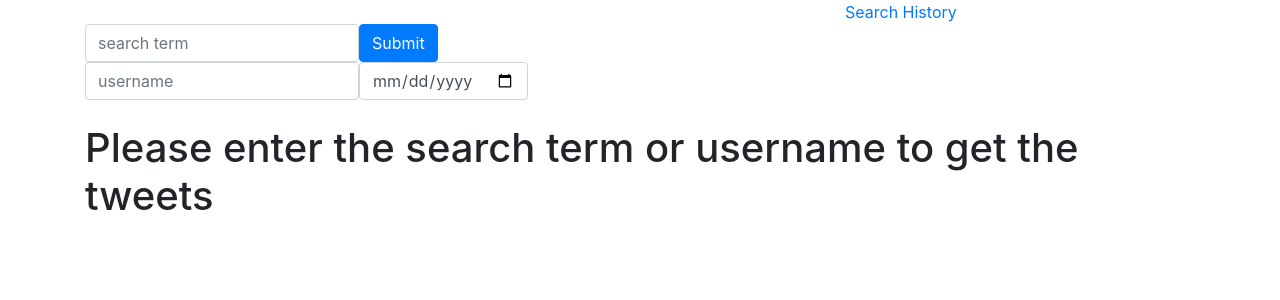
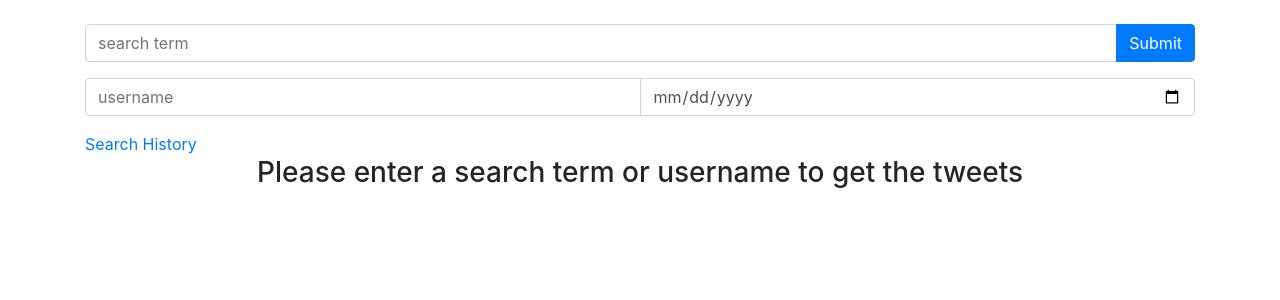
Before and after one commit to chetanya-shrimali/twitter-api, a Django app: page / in a window 1280 px wide. Shown: the top 300 px of the page. Run offline with Django 3.2, Linux system fonts and the light colour scheme; some libraries are stand-ins or nearby versions.

Commit message:
updated code

```diff
--- a/api/views.py
+++ b/api/views.py
@@ -8,6 +8,7 @@ from django.core.paginator import Paginator, EmptyPage, PageNotAnInteger
 from django.shortcuts import render, get_object_or_404
 from api.models import SearchPhrase, Tweet
 from datetime import datetime
+import pytz
 from credentials import API_KEY, API_SECRET, ACCESS_TOKEN, ACCESS_TOKEN_SECRET
 
 
@@ -23,8 +24,9 @@ def index(request):
 
     # If we have search term or username in the parameters
     if all(elem in request.GET for elem in ['search_term', 'username']):
-        sub_phrase = str(search_term) + ' ' + str(username) + ' ' + str(date)
-        phrase = sub_phrase + ' ' + str(datetime.now())
+        tz = pytz.timezone('Asia/Calcutta')
+        sub_phrase =  str(date) + ' ' + str(search_term) + ' ' + str(username)
+        phrase = sub_phrase + ' ' + str(datetime.now(tz))
         if not page:
 
 
@@ -50,7 +52,7 @@ def index(request):
 
             tweets = paginator_handler(tweets_list, page)
     else:
-        message = 'Please enter the search term or username to get the tweets'
+        message = 'Please enter a search term or username to get the tweets'
     return render(request, 'api/index.html', {'tweets': tweets, 'message': message})
 
 
--- a/templates/api/index.html
+++ b/templates/api/index.html
@@ -3,33 +3,24 @@
 {% block content %}
 
 <div class="container">
-  <div class="row">
-    <div class="col-md-8">
   <br>
     <form action="/" method="GET">
-        <div class="form-inline">
-          <div class="form-group inline">
+      <div class="input-group mb-3">
         <input type="text" name="search_term" class="form-control" id="text" placeholder="search term">
+        <div class="input-group-append">
+          <button type="submit" class="btn   btn-primary">Submit</button>
         </div>
-          <button type="submit" class="btn btn-primary">Submit</button>
       </div>
-        <div class="form-inline">
-        <div class="form-group inline">
+      <div class="input-group mb-3">
         <input type="text" name="username" class="form-control" id="username" placeholder="username">
-        </div>
-        <div class="form-group inline">
+
         <input type="date" name="date" class="form-control" id="date" placeholder="Date">
       </div>
-        </div>
     </form>
+    <a href="{% url 'api:search-history' %}"><i class="fas fa-history"></i>Search History</a>
     <br>
-    </div>
-    <div class="col-md-4">
-      <a href="{% url 'api:search-history' %}">Search History</a>
-    </div>
-  </div>
   {% if message %}
-    <h1>{{message}}</h1>
+    <h3 class='text-center'>{{message}}</h3>
   {% else %}
     <div class="table-responsive">
       <table class="table">
@@ -51,10 +42,10 @@
         </tbody>
       </table>
     </div>
-  <div class="pagination">
+  <div class="pagination text-center" style="display: block;">
     <span class="step-links">
         {% if tweets.has_previous %}
-            <button onclick='getNewUrl({{ tweets.previous_page_number }})'>previous</button>
+            <button class="btn btn-link" onclick='getNewUrl({{ tweets.previous_page_number }})'>Prev</button>
         {% endif %}
 
         <span class="current">
@@ -62,8 +53,9 @@
         </span>
 
         {% if tweets.has_next %}
-            <button onclick='getNewUrl({{ tweets.next_page_number }})' >next</button>
+            <button class="btn btn-link"  onclick='getNewUrl({{ tweets.next_page_number }})'>Next</button>
         {% endif %}
+
     </span>
   </div>
   {% endif %}
--- a/templates/base.html
+++ b/templates/base.html
@@ -30,7 +30,6 @@ function getNewUrl(data) {
   } else {
     newUrl = oldUrl + "?page=" + data_val;
   }
-  console.log(oldUrl + "\n...becomes...\n" + newUrl);
   window.location.href = newUrl;
 }
 </script>
```
Also changed, not shown: templates/api/previous-search-results.html (+5 -4 lines), templates/api/search-history.html (+6 -6 lines). Lines whose indentation alone changed are shown as unchanged.
